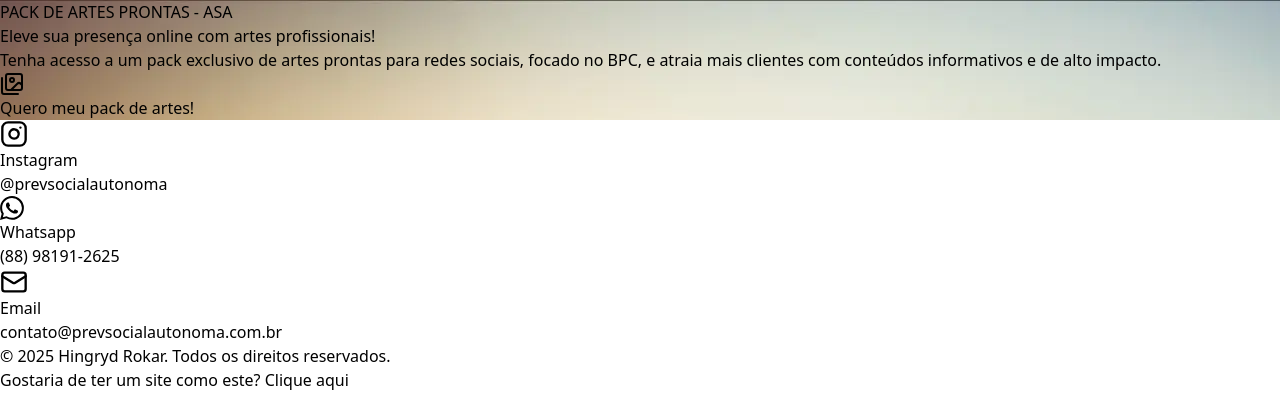
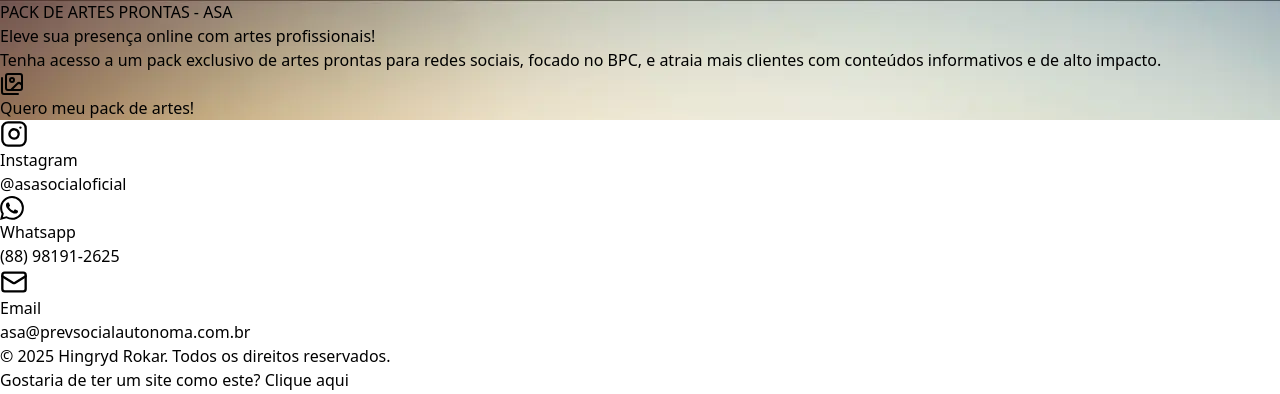
Before and after one commit to EdisonMatos/LP-Assistente-social-aut, a React (Vite) app: page / in a window 1280 px wide. Shown: the part 2509-2903 px from the top of the page. Built offline with nearby package versions, Linux system fonts and the light colour scheme; a web font is replaced by a local one.

Commit message:
feat: Finaliza ASA

```diff
--- a/src/components/sections/lp01/AboutParalaxeLP.jsx
+++ b/src/components/sections/lp01/AboutParalaxeLP.jsx
@@ -64,7 +64,7 @@
                           contentLp01.hero.textArea.ctaButtonAriaLabel
                         }
                         label={contentLp01.about.buttonLabel}
-                        buttonLink={contentLp01.links.ctaWhatsapp}
+                        buttonLink="https://pay.kiwify.com.br/oFO7lpj?fbclid=PAZXh0bgNhZW0CMTEAAabF6m99YRYGaz8-bREaa8gqvnyWTQYOuDmDDg6vwLyn2mQmCO5aQR1AezM_aem_3yMEgDaDWKQ9EOUNqtiymA"
                         animation
                         className=""
                         icon={
--- a/src/components/sections/lp01/ContactLP.jsx
+++ b/src/components/sections/lp01/ContactLP.jsx
@@ -13,7 +13,7 @@
             <ContactCardLP
               label={contentLp01.contact.card1.title}
               icon={contentLp01.contact.card1.icon}
-              description={contentLp01.contact.card1.description}
+              description="@asasocialoficial"
             />
             <ContactCardLP
               label={contentLp01.contact.card3.title}
@@ -23,7 +23,7 @@
             <ContactCardLP
               label={contentLp01.contact.card2.title}
               icon={contentLp01.contact.card2.icon}
-              description={contentLp01.contact.card2.description}
+              description="asa@prevsocialautonoma.com.br"
             />
           </div>
         </SectionWrapper>
--- a/src/components/sections/lp01/CtaLP.jsx
+++ b/src/components/sections/lp01/CtaLP.jsx
@@ -30,7 +30,7 @@
                 <Button
                   aria-label={contentLp01.hero.textArea.ctaButtonAriaLabel}
                   label={contentLp01.cta.buttonLabel}
-                  buttonLink={contentLp01.links.ctaWhatsapp}
+                  buttonLink="https://pay.hotmart.com/J64115249S?sck=HOTMART_PRODUCT_PAGE&off=wxbg6nlh&hotfeature=32&_gl=1*1ynbosl*_ga*NTMzNzAzMTcwLjE3MDUyMzQ4NzQ.*_ga_GQH2V1F11Q*MTcxMDQxNDU1Mi4yMS4xLjE3MTA0MTYyMTIuNTcuMC4w&bid=1710416223061"
                   animation
                   icon={
                     <svg
```
